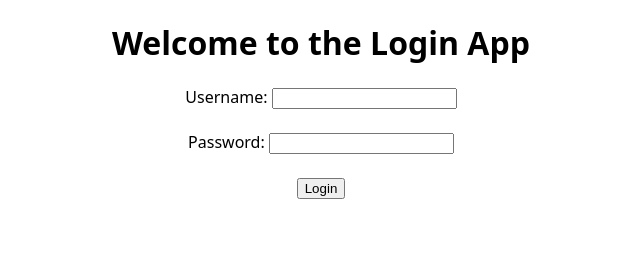
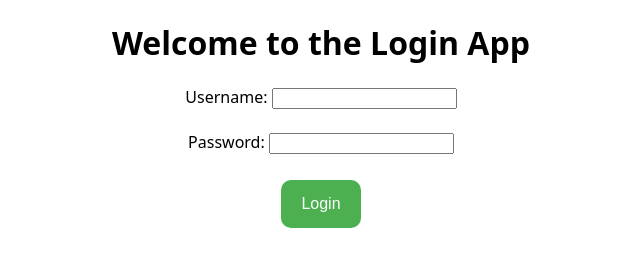
Before and after one commit to Conroy-a11y/login-app, a plain HTML site: page index.html in a window 1280 px wide. Shown: the whole page, without its empty margins (319-959 px from the left). Drawn offline with Linux system fonts and the light colour scheme; a web font is replaced by a local one.

Commit message:
update index.html index.css

```diff
--- a/index.css
+++ b/index.css
@@ -3,4 +3,20 @@ body{
   font-weight: 400;
   font-style: normal;
   text-align: center;
+  background: linear-gradient(to top bottom,purple, orange);
 }
+
+.btn{
+
+  background-color: #4CAF50; /* Green */
+  border: none;
+  border-radius: 10px;
+  color: white;
+  padding: 15px 20px;
+  text-align: center;
+  text-decoration: none;
+  display: inline-block;
+  font-size: 16px;
+  margin: 4px 2px;
+  cursor: pointer;
+}
--- a/index.html
+++ b/index.html
@@ -17,6 +17,6 @@
   <label for="password">Password:</label>
   <input type="password" id="password" name="password">
   <br><br>
-  <button id="loginButton">Login</button>
+  <button id="loginButton" class="btn">Login</button>
 </body>
 </html>
```
